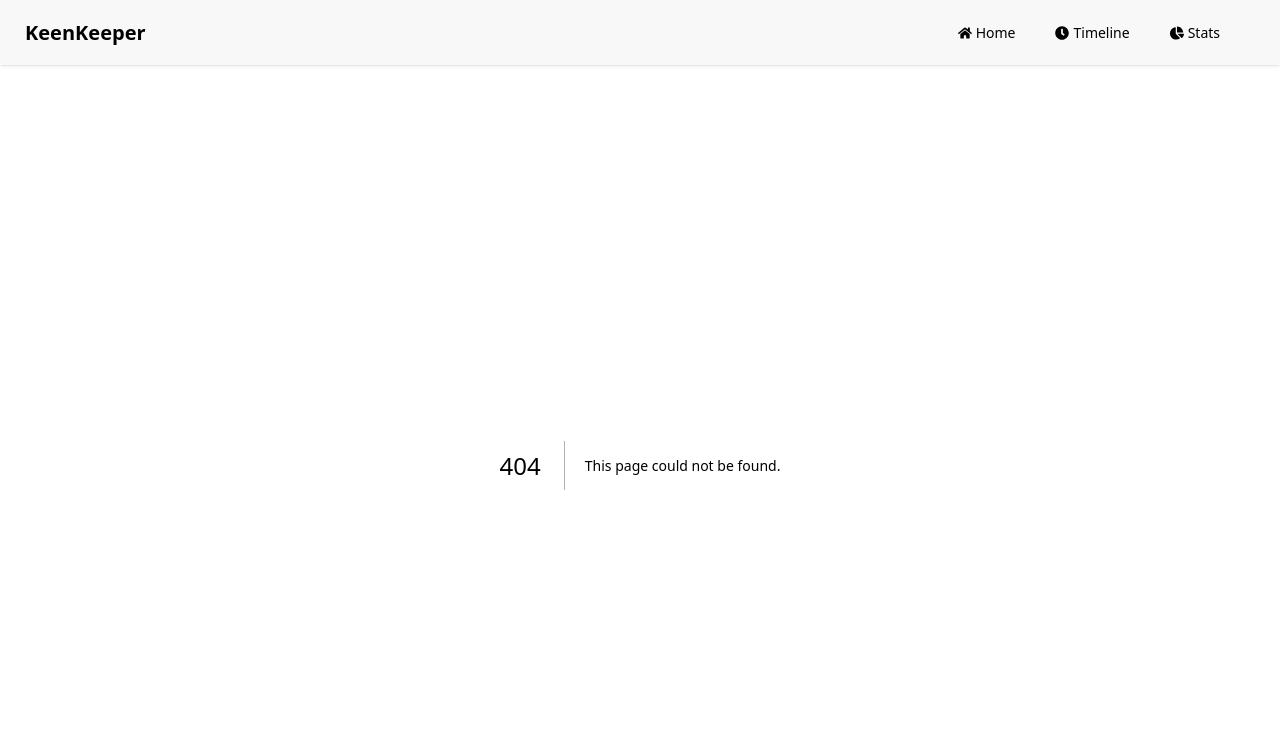
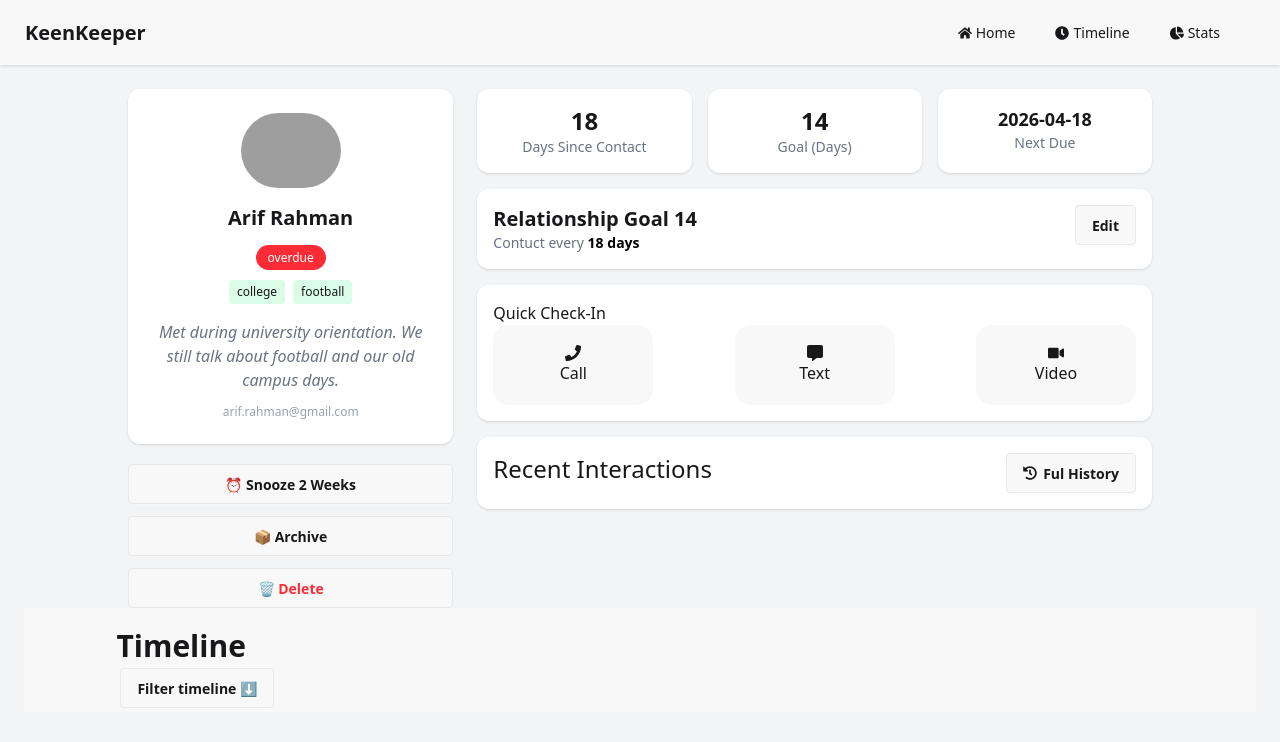
Before and after one commit to ahumayanahmed/Assigenment-7, a Next.js app: page /home/1 in a window 1280 px wide. Before the commit this address had no page. Shown: the top 742 px of the page. Built offline with nearby package versions, Linux system fonts and the light colour scheme; grey boxes are pictures that could not be loaded.

Commit message:
details page

```diff
--- /dev/null
+++ b/src/app/home/[slug]/page.jsx
@@ -0,0 +1,132 @@
+
+import Timelinepage from "@/app/timeline/page";
+import Image from "next/image";
+import { FaHistory, FaPhone, FaVideo } from "react-icons/fa";
+import { FaMessage } from "react-icons/fa6";
+
+const FriendDetails = async ({ params }) => {
+
+    const {slug}= await params;
+
+    const res = await fetch("http://localhost:3000/friends.json")
+    const data = await res.json();
+    const frienddata = data.find((f) => f.id == slug);
+
+  const {
+    id,
+    name,
+    picture,
+    email,
+    bio,
+    days_since_contact,
+    status,
+    tags,
+    goal,
+    next_due_date,
+  } = frienddata;
+
+  return (
+    <div className="bg-gray-100 min-h-screen p-6">
+      <div className="max-w-5xl mx-auto grid md:grid-cols-3 gap-6">
+
+        {/* LEFT */}
+       <div className="">
+        <div className="space-y-3 bg-white rounded-xl p-6 shadow text-center">
+          <Image
+            src={picture}
+            alt={name}
+            width={100}
+            height={100}
+            className="mx-auto rounded-full"
+          />
+
+          <h2 className="mt-4 text-xl font-semibold">{name}</h2>
+
+          <span className="bg-red-500 text-white px-3 py-1 rounded-full text-xs">
+            {status}
+          </span>
+
+          <div className="flex justify-center gap-2 mt-3 flex-wrap">
+            {tags.map((tag, i) => (
+              <span key={i} className="bg-green-100 px-2 py-1 text-xs rounded">
+                {tag}
+              </span>
+            ))}
+          </div>
+
+          <p className="text-gray-500 mt-4 italic">{bio}</p>
+          <p className="text-xs mt-2 text-gray-400">{email}</p>
+        </div>
+
+        <div className="pt-5 flex flex-col gap-3">
+          <button className="btn">⏰ Snooze 2 Weeks</button>
+          <button className="btn">📦 Archive</button>
+          <button className="btn text-red-500">🗑️ Delete</button>
+        </div>
+       </div>
+
+        {/* RIGHT */}
+        <div className="md:col-span-2 space-y-6">
+
+          <div className="grid grid-cols-3 gap-4">
+            <div className="bg-white p-4 rounded-xl shadow text-center">
+              <h1 className="text-2xl font-bold">{days_since_contact}</h1>
+              <p className="text-sm text-gray-500">Days Since Contact</p>
+            </div>
+
+            <div className="bg-white p-4 rounded-xl shadow text-center">
+              <h1 className="text-2xl font-bold">{goal}</h1>
+              <p className="text-sm text-gray-500">Goal (Days)</p>
+            </div>
+
+            <div className="bg-white p-4 rounded-xl shadow text-center">
+              <h1 className="text-lg font-bold">{next_due_date}</h1>
+              <p className="text-sm text-gray-500">Next Due</p>
+            </div>
+
+            <div className="flex justify-between bg-white col-span-3 p-4 rounded-xl shadow">
+              <div className="">
+              <h1 className="text-xl font-bold">Relationship Goal {goal}</h1>
+              <p className="text-sm text-gray-500">Contuct every <span className="text-black font-bold">{days_since_contact} days</span></p>
+
+            </div>
+            <div>
+              <button className="btn">Edit</button>
+            </div>
+            </div>
+
+<div className=" bg-white col-span-3 p-4 rounded-xl shadow">
+  <h3 className="">Quick Check-In</h3>
+ <div className="flex justify-between">
+   <div className="bg-base-200 w-40 h-20 rounded-2xl flex flex-col justify-center items-center"><FaPhone/> Call</div>
+
+  <div className="bg-base-200 w-40 h-20 rounded-2xl flex flex-col justify-center items-center"><FaMessage/>Text </div>
+  <div className="bg-base-200 w-40 h-20 rounded-2xl flex flex-col justify-center items-center"><FaVideo/> Video</div>
+ </div>
+</div>
+
+<div className=" bg-white col-span-3 p-4 rounded-xl shadow">
+<div className="flex justify-between">
+  <h1 className="text-2xl"> Recent Interactions</h1>
+  <button className="btn"><FaHistory/> Ful History</button>
+</div>
+
+<div>
+
+</div>
+
+</div>
+
+
+          </div>
+
+        </div>
+      </div>
+      <Timelinepage/>
+    </div>
+
+
+  );
+};
+
+export default FriendDetails;
--- a/src/app/home/page.jsx
+++ b/src/app/home/page.jsx
@@ -1,25 +1,28 @@
-import Friends from '@/component/FriendsCord/Friends';
-import Herosection from '@/component/Herosection/Hero';
-import React, { use } from 'react';
-const friends= fetch("http://localhost:3000/friends.json").then(res=>res.json())
+import Friends from "@/component/FriendsCord/Friends";
+import Herosection from "@/component/Herosection/Hero";
 
-const Homepage =() => {
-    const friend = use(friends)
-    return (
-        <div className='bg-base-200 w-full'>
-        <div className='w-[85%] mx-auto '>
-             <Herosection friend={friend}/>
-            <h1 className='text-xl font-bold'>Your Friends</h1>
-            <div className='mt-5 grid grid-cols-1 sm:grid-cols-2 md:grid-cols-3 lg:grid-cols-4 gap-6'>
-                {friend.map(item=>(
-                <Friends key={item.id} item={item}/>
-            ))}
-            </div>
-            </div>
+const Homepage = async () => {
+  const res = await fetch("http://localhost:3000/friends.json", {
+    cache: "no-store",
+  });
 
+  const friend = await res.json();
 
+  return (
+    <div className="bg-base-200 w-full">
+      <div className="w-[85%] mx-auto">
+        <Herosection friend={friend} />
+
+        <h1 className="text-xl font-bold">Your Friends</h1>
+
+        <div className="mt-5 grid grid-cols-1 sm:grid-cols-2 md:grid-cols-3 lg:grid-cols-4 gap-6">
+          {friend.map((item) => (
+            <Friends key={item.id} item={item} />
+          ))}
         </div>
-    );
+      </div>
+    </div>
+  );
 };
 
 export default Homepage;
--- a/src/app/timeline/page.jsx
+++ b/src/app/timeline/page.jsx
@@ -2,9 +2,20 @@ import React from 'react';
 
 const Timelinepage = () => {
     return (
-        <div>
-           <h1>timeline page </h1>
-        </div>
+    <div className=" pt-5 bg-base-200 w-full">
+        <div className='space-y w-[85%] mx-auto'>
+        <h1 className='text-3xl font-bold'>Timeline</h1>
+            <div className="dropdown dropdown-start">
+  <div tabIndex={0} role="button" className="btn m-1">Filter timeline ⬇️</div>
+  <ul tabIndex="-1" className="dropdown-content menu bg-base-100 rounded-box z-1 w-52 p-2 shadow-sm">
+    <li><a>Call</a></li>
+    <li><a>message</a></li>
+    <li><a>Video</a></li>
+  </ul>
+</div>
+    </div>
+    </div>
+
     );
 };
 
--- a/src/component/FriendsCord/Friends.jsx
+++ b/src/component/FriendsCord/Friends.jsx
@@ -1,7 +1,9 @@
 import React from "react";
 import Image from "next/image";
+import Link from "next/link";
 const Friends = ({ item }) => {
   const {
+    id,
     name,
     picture,
     days_since_contact,
@@ -9,7 +11,7 @@ const Friends = ({ item }) => {
     tags,
   } = item;
 
-  // ✅ Status Style
+  //  Status Style
   const statusStyle = {
     "overdue": "bg-red-500 text-white",
     "almost due": "bg-orange-400 text-white",
@@ -17,6 +19,9 @@ const Friends = ({ item }) => {
   };
 
   return (
+
+<Link href={`/home/${id}`}>
+  <div className="cursor-pointer">
     <div className="bg-gray-100 rounded-2xl shadow-md p-6 text-center hover:shadow-xl transition duration-300 w-full">
 
       {/* Image */}
@@ -67,6 +72,8 @@ const Friends = ({ item }) => {
         </span>
       </div>
     </div>
+  </div>
+</Link>
   );
 };
 
```
